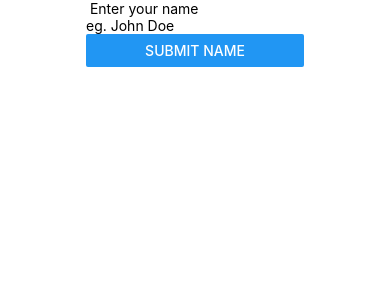
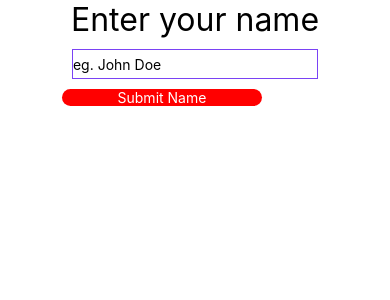
Before and after one commit to 397-f20/Lounge, a React Native app: screen / in a window 390 px wide. Shown: the top 300 px of the page. Built offline with nearby package versions, Linux system fonts and the light colour scheme.

Commit message:
Change Style

```diff
--- a/components/Lobby.js
+++ b/components/Lobby.js
@@ -1,6 +1,9 @@
 import React, { useEffect, useState } from 'react';
-import { Text, View, Button } from 'react-native';
+import { ImageBackground, Button, TextInput, Text, View, StyleSheet, SafeAreaView, SectionList } from 'react-native';
 import { firebase } from '../firebase';
+import Constants from "expo-constants";
+
+const image = { uri: "https://cdn.apartmenttherapy.info/image/upload/f_auto,q_auto:eco,c_fit,w_1460,h_822/at%2Fart%2Fdesign%2Fzoom-backgrounds%2FAT-zoom-background-stayhome" };
 
 const Lobby = ({user}) => {
     const [lobbyNames, setLobbyNames] = useState(null);
@@ -28,20 +31,43 @@ const Lobby = ({user}) => {
     }
 
 
-
-
     return (
+        <View style={styles.container}>
+            {/* </View><ImageBackground source={image} style={styles.image}> */}
             <View>
-            <Text>{user}</Text>
-            <Button title={"Join Lobby"} onPress={addToLobby} >
+                <Text style={styles.header}>Hello {user}</Text>
+                <Button style={styles.button} title={"Join Lobby"} onPress={addToLobby} >
                     <Text>Join Lounge</Text>
                 </Button>
                 {lobbyNames ? lobbyNames.map(user => (
-            <Text key={user.name}>{user.name}</Text>))
+                <Text style={styles.list} key={user.name}>{user.name}</Text>))
                 :
                 <Text>loading</Text>}
             </View>
+        </View>
     )
 }
+const styles = StyleSheet.create({
+    container: {
+      flex: 1,
+      marginTop: Constants.statusBarHeight,
+      marginHorizontal: 16
+    },
+    header: {
+      fontSize: 32,
+      //backgroundColor: "#fff",
+      margin: 50
+    },
+    list: {
+        //backgroundColor: "#f9c2ff",
+        margin: 50,
+        height: 30,
+    },
+    image: {
+        flex: 1,
+        resizeMode: "cover",
+        justifyContent: "center"
+    },
+  });
 
 export default Lobby;
--- a/components/NameForm.js
+++ b/components/NameForm.js
@@ -1,13 +1,53 @@
 import React, { useState } from 'react';
-import { Button, TextInput, Text, View } from 'react-native';
+import { TouchableOpacity, TextInput, Button, Text, View, StyleSheet, SafeAreaView, SectionList } from 'react-native';
+import Constants from "expo-constants";
 
-export default function NameForm({setUser}) {
+const NameForm = ({setUser}) => {
     const [nameField, setNameField] = useState('');
     return (
-        <View>
-            <Text> Enter your name </Text>
-            <TextInput value={nameField} placeholder="eg. John Doe" onChangeText={ text => setNameField(text) }/>
-            <Button title={"Submit name"}  onPress={ () => setUser(nameField) }/>
-        </View>
+        <SafeAreaView style={styles.container}>
+            <View>
+                <Text style={styles.header}> Enter your name </Text>
+                <TextInput style={styles.textInput} value={nameField} placeholder="eg. John Doe" onChangeText={ text => setNameField(text) }/>
+                <TouchableOpacity onPress={ () => setUser(nameField) }>
+                    <View style = {{backgroundColor: 'red', alignItems: 'center',
+                        justifyContent: 'center', borderRadius: 15, width: 200}}>
+                            <Text style = {{color: 'white'}}>Submit Name</Text>
+                    </View>
+                </TouchableOpacity>
+            </View>
+        </SafeAreaView>
     );
-}
+};
+
+const styles = StyleSheet.create({
+    container: {
+      flex: 1,
+      marginTop: Constants.statusBarHeight,
+      marginHorizontal: 16
+    },
+    item: {
+      backgroundColor: "#f9c2ff",
+      padding: 20,
+      marginVertical: 8
+    },
+    header: {
+      fontSize: 32,
+      backgroundColor: "#fff"
+    },
+    title: {
+      fontSize: 24
+    },
+    textInput: {
+        margin: 10,
+        height: 30,
+        borderColor: '#7a42f4',
+        borderWidth: 1,
+    },
+    button: {
+        borderRadius: 15,
+        padding: 20
+    }
+  });
+
+export default  NameForm;
--- a/package.json
+++ b/package.json
@@ -10,14 +10,18 @@
     "deploy-hosting": "npm run predeploy && firebase deploy --only hosting"
   },
   "dependencies": {
+    "bootstrap": "^4.5.2",
     "expo": "~39.0.2",
     "expo-font": "~8.3.0",
     "expo-status-bar": "~1.0.2",
-    "firebase": "7.9.0",
+    "firebase": "^7.21.1",
     "native-base": "^2.13.14",
     "react": "16.13.1",
+    "react-bootstrap": "^1.3.0",
     "react-dom": "16.13.1",
     "react-native": "https://github.com/expo/react-native/archive/sdk-39.0.2.tar.gz",
+    "react-native-bootstrap-styles": "^0.4.5-0-k",
+    "react-native-elements": "^2.3.2",
     "react-native-web": "~0.13.12"
   },
   "devDependencies": {
```
Also changed, not shown: components/Vote.js (added, +40 -0 lines), 1 other file (tests, documents, lock files or other folders). Lines whose indentation alone changed are shown as unchanged.
